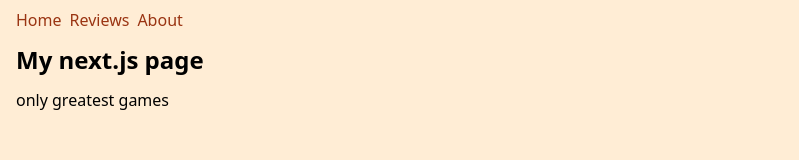
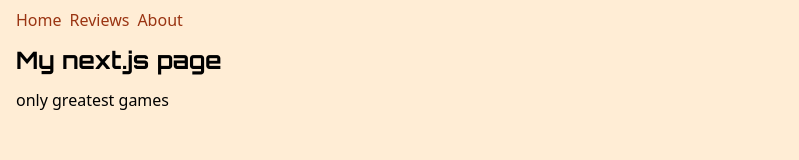
Before and after one commit to Pablog44/cursoNext.js, a Next.js app: page / in a window 1280 px wide. Shown: the top 160 px of the page, without its empty margins (0-799 px from the left). Built offline with nearby package versions, Linux system fonts and the light colour scheme.

Commit message:
Fuente de google pero no la pide de google
-se queda en local

```diff
--- /dev/null
+++ b/app/fonts.js
@@ -0,0 +1,3 @@
+import { Orbitron } from 'next/font/google'
+
+export const orbitron = Orbitron ({subsets: ['latin']});
--- a/components/heading.jsx
+++ b/components/heading.jsx
@@ -1,5 +1,7 @@
+import { orbitron } from '../app/fonts.js'
+
 export default function Heading({children}) {
     return(
-        <h1 className="font-bold pb-3 text-2xl">{children}</h1>
+        <h1 className={`font-bold pb-3 text-2xl ${orbitron.className}`}>{children}</h1>
     );
 }
```
